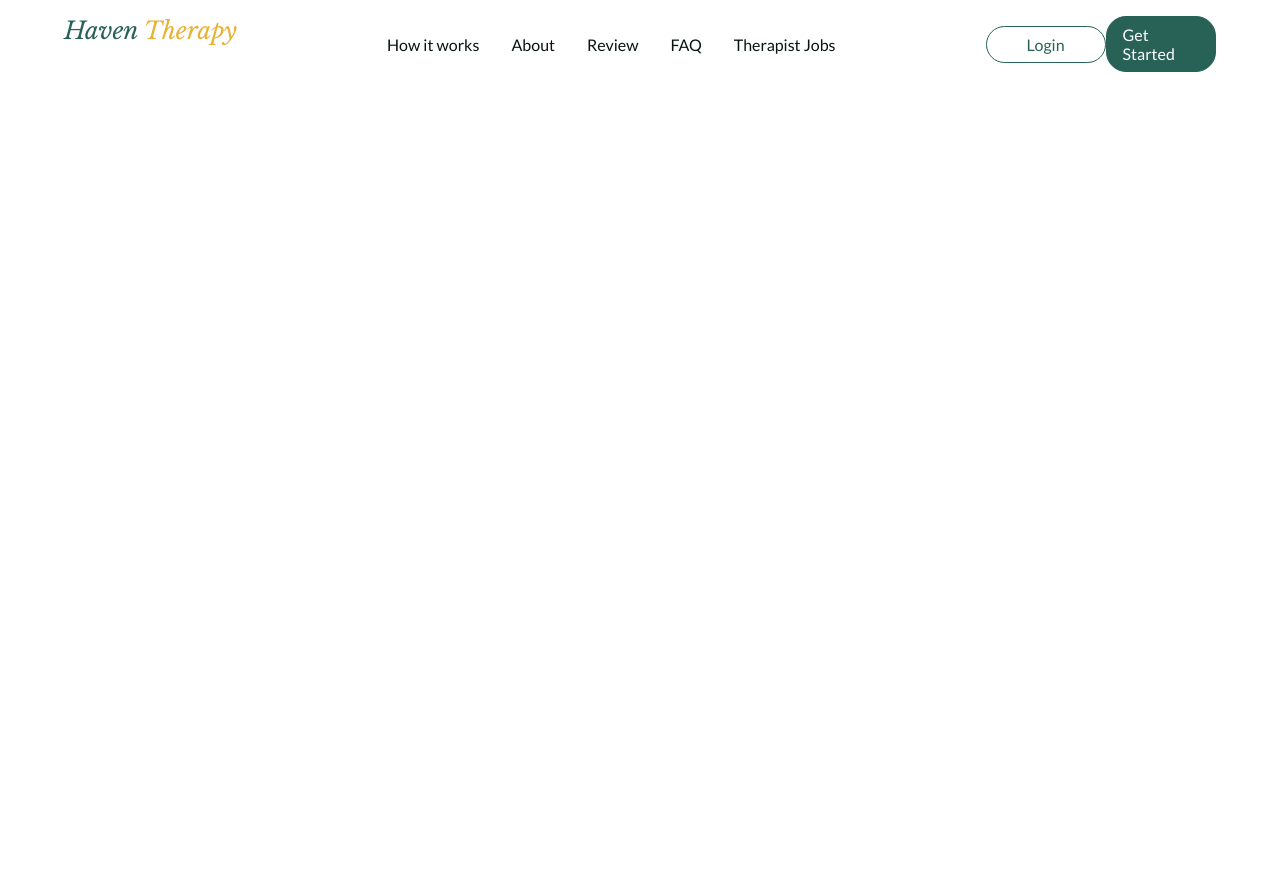
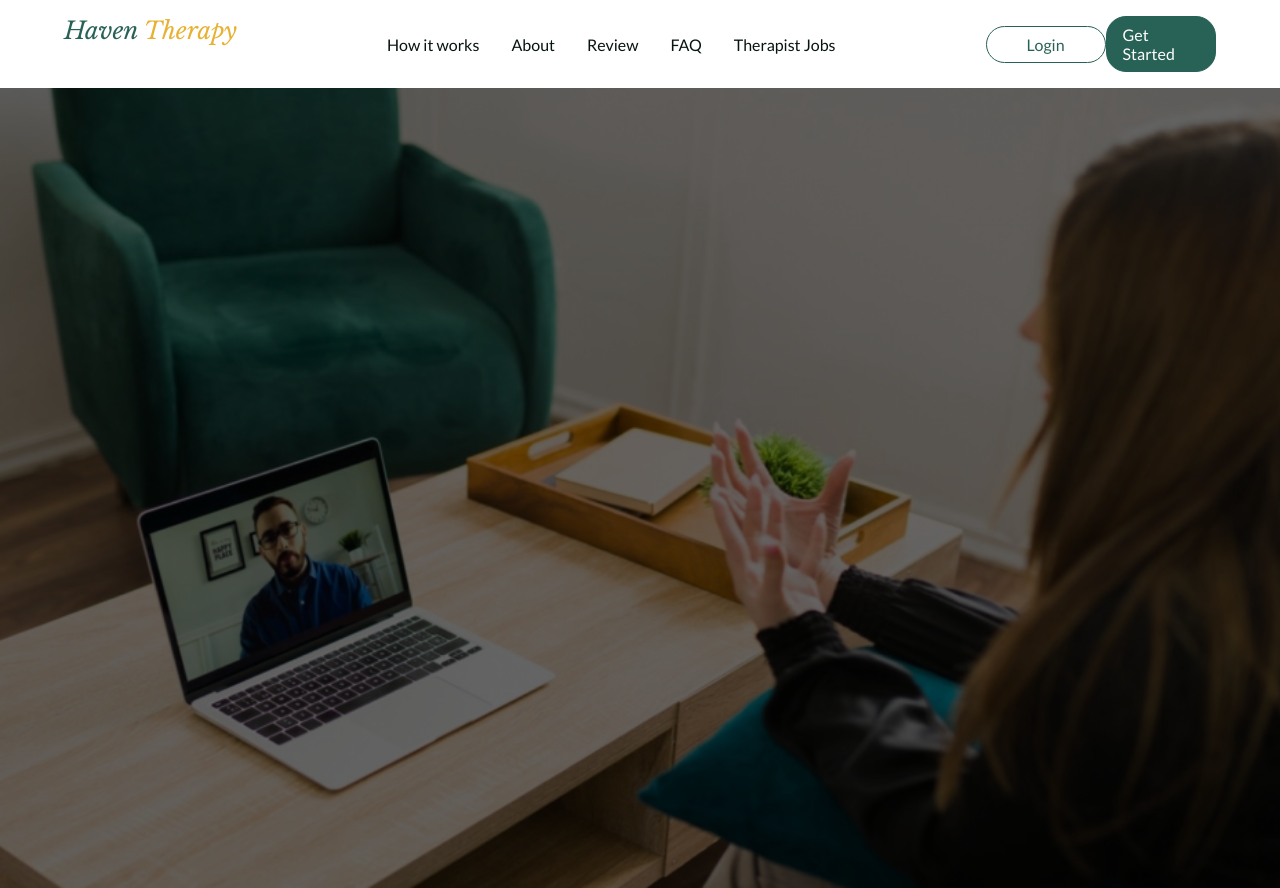
Before and after one commit to onuorachidimma/HavenTherapy_portfolioProject, a plain HTML site: page index.html in a window 1280 px wide. Before the commit the page ends 800 px from the top, so only its background shows below. Drawn offline with nearby package versions, Linux system fonts and the light colour scheme.

Commit message:
image to images folder, added bg image and styled

```diff
--- a/assets/css/styles.css
+++ b/assets/css/styles.css
@@ -74,3 +74,26 @@ header a{
     border-radius: 20px;
     background-color: #286256;
 }
+
+/* MAIN */
+
+.hero-image{
+    background: url("/assets/images/hero.png");
+    width: 100%;
+    height: 100vh;
+    background-position: center;
+    background-size: cover;
+    background-repeat: no-repeat;
+    /* background-attachment: fixed; */
+    position: relative;
+}
+
+.hero-image::before {
+    content: '';
+    position: absolute;
+    top: 0;
+    left: 0;
+    width: 100%;
+    height: 100%;
+    background-color: rgba(0, 0, 0, 0.60);
+}
--- a/index.html
+++ b/index.html
@@ -39,7 +39,15 @@
         </header>
 
         <main>
+            <div class="main-container">
+                <section>
+                    <div class="hero-image">
 
+
+                    </div>
+                </section>
+
+            </div>
         </main>
 
         <footer>
```
Also changed, not shown: assets/images/hero.png (added).
